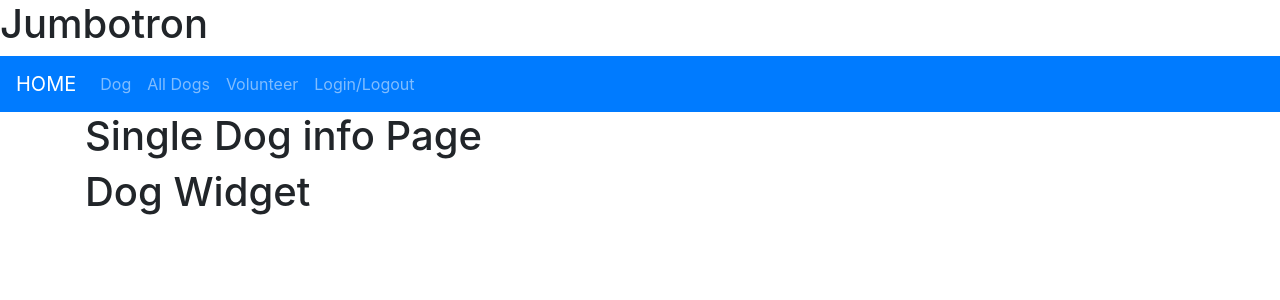
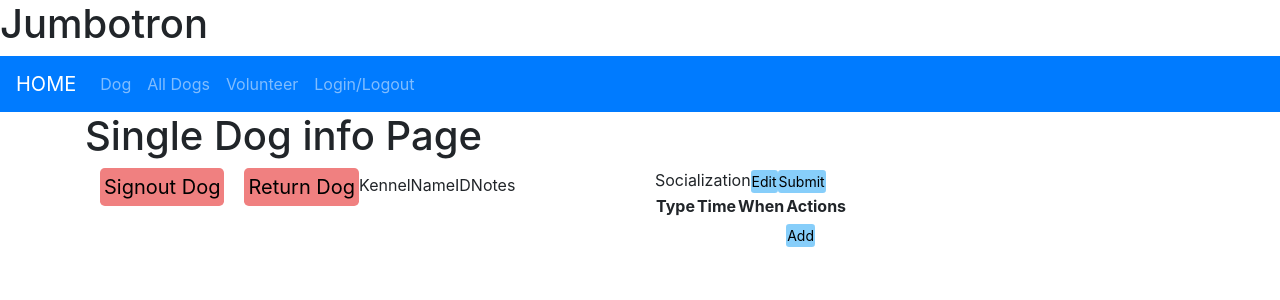
Before and after one commit to casekercan/DogSocializationApp, a React (Create React App) app in the folder client/: page /dog in a window 1280 px wide. Shown: the top 300 px of the page. Built offline with nearby package versions, Linux system fonts and the light colour scheme.

Commit message:
minor dog widget work

```diff
--- a/client/src/components/DogWidget/index.js
+++ b/client/src/components/DogWidget/index.js
@@ -3,8 +3,45 @@ import "./style.css";
 
 function DogWidget() {
     return (
-        <h1> Dog Widget</h1>
+        <div className="container">
+            <div className="row">
+                <div class="col">
+                    <button className="btn btn-lg signoutBtn">Signout Dog</button>
+                    <button className="btn btn-lg returnBtn">Return Dog</button>
+
+                    <img />
+                    <span name="kennelLabel">Kennel</span><span name="kennelNo"></span>
+                    <span name="nameLabel">Name</span><span name="dogName"></span>
+                    <span name="IDLabel">ID</span><span name="ID"></span>
+                    <span name="notesLabel">Notes</span><span name="notes"></span>
+                </div>
+                <div class="col">
+                    <span name="socLabel">Socialization</span>
+                    <button className="btn btn-sm">Edit</button>
+                    <button className="btn btn-sm">Submit</button>
+                    <table name="socPlan">
+                    <tr>
+                        <th>Type</th>
+                        <th>Time</th>
+                        <th>When</th>
+                        <th>Actions</th>
+                    </tr>
+                    {/*Map through array of socialization plan*/}
+                    <tr>
+                        <td></td>
+                    </tr>
+                    {/*Empty row to add new plan*/}
+                    <tr>
+                        <td></td>
+                        <td></td>
+                        <td></td>
+                        <td><button className="btn btn-sm" name="addSocPlan">Add</button></td>
+                    </tr>
+                    </table>
+                </div>
+            </div>
+        </div>
     );
-}
+};
 
 export default DogWidget;
--- a/client/src/components/DogWidget/style.css
+++ b/client/src/components/DogWidget/style.css
@@ -0,0 +1,11 @@
+.btn-lg{
+    padding:3px;
+    background-color:lightcoral;
+}
+.btn-sm{
+    padding:0px;
+    background-color: lightskyblue;
+}
+.returnBtn{
+    margin-left: 20px;
+}
--- a/package.json
+++ b/package.json
@@ -1,5 +1,5 @@
 {
-  "name": "googlebooks",
+  "name": "sspaSoc",
   "version": "1.0.0",
   "description": "",
   "main": "server.js",
```
Also changed, not shown: 1 other file (tests, documents, lock files or other folders).
